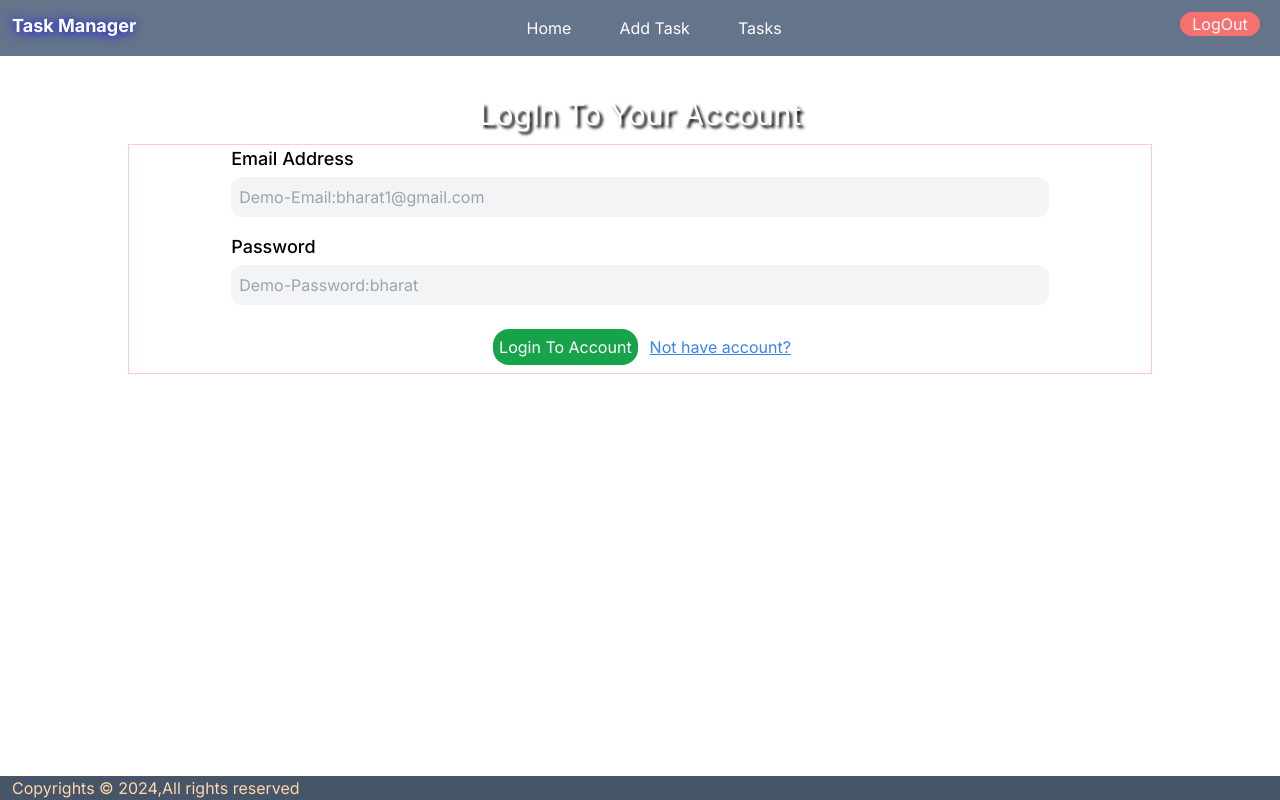
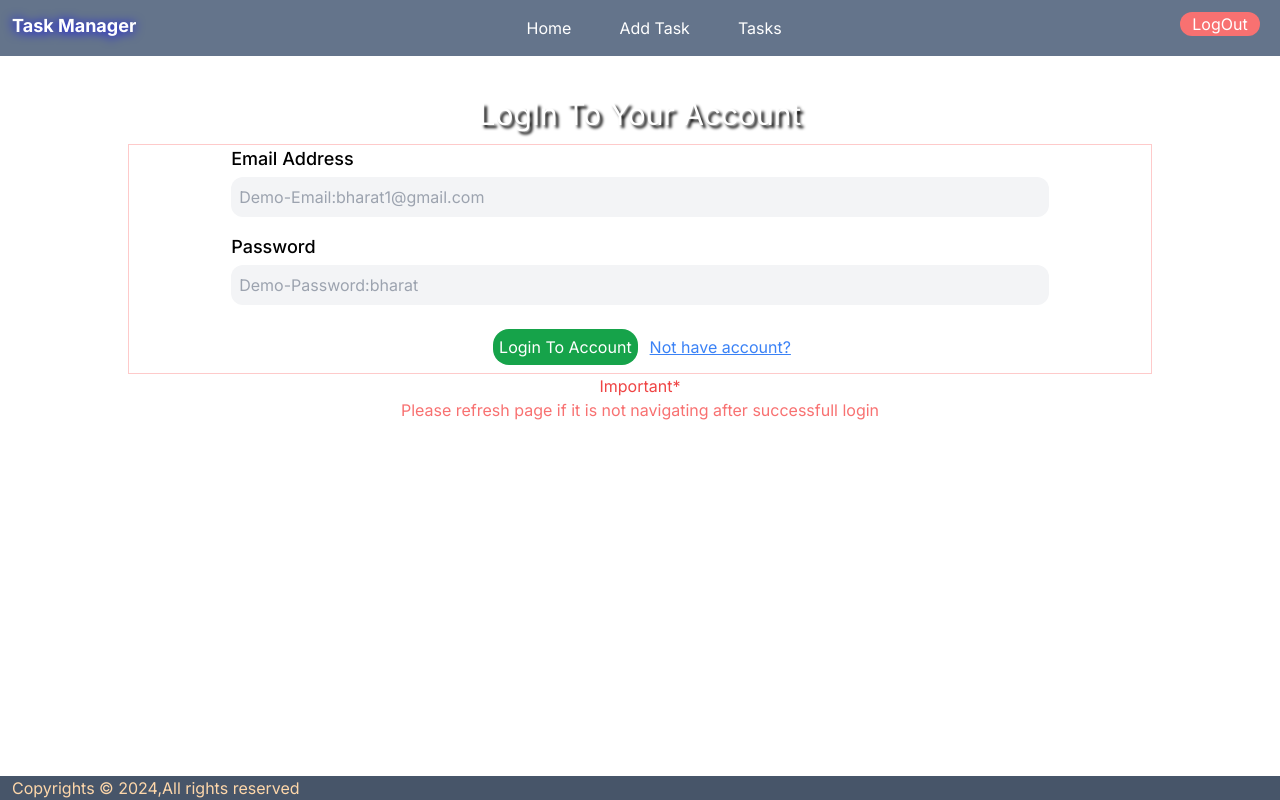
Before and after one commit to Bharat235-beep/task-manager, a Next.js app: page /login in a window 1280 px wide. Built offline with nearby package versions, Linux system fonts and the light colour scheme.

Commit message:
added some important notes

```diff
--- a/src/app/(pages)/login/Login.jsx
+++ b/src/app/(pages)/login/Login.jsx
@@ -15,6 +15,7 @@ const Login = () => {
         password:''
     })
     const handleLogIn=async()=>{
+   try {
       setLoading(true)
       await login(user).then(()=>{
     setLoading(false)
@@ -24,6 +25,10 @@ const Login = () => {
          })
         setTimeout(()=> router.push('/'),3000)
        })
+   } catch (error) {
+    console.log(error);
+    setLoading(false)
+   }
 
     }
     const handleOnChange=(e)=>{
@@ -61,6 +66,8 @@ const Login = () => {
         </div>
       </form>
     </div>
+    <h3 className='text-red-500 text-center'>Important*</h3>
+    <h4 className='text-red-400 text-center'>Please refresh page if it is not navigating after successfull login</h4>
     </div>
   )
 }
--- a/src/helper/httpAxios.js
+++ b/src/helper/httpAxios.js
@@ -1,6 +1,6 @@
 import axios from "axios";
 
 export const httpAxios=axios.create({
-    // baseURL:'http://localhost:3000/',
-     baseURL:'https://task-manager-gamma-liart.vercel.app/',
+     baseURL:process.env.BASE_URL,
+    //  baseURL:'https://task-manager-gamma-liart.vercel.app/',
 })
```
Also changed, not shown: 1 other file (tests, documents, lock files or other folders). Lines whose indentation alone changed are shown as unchanged.
